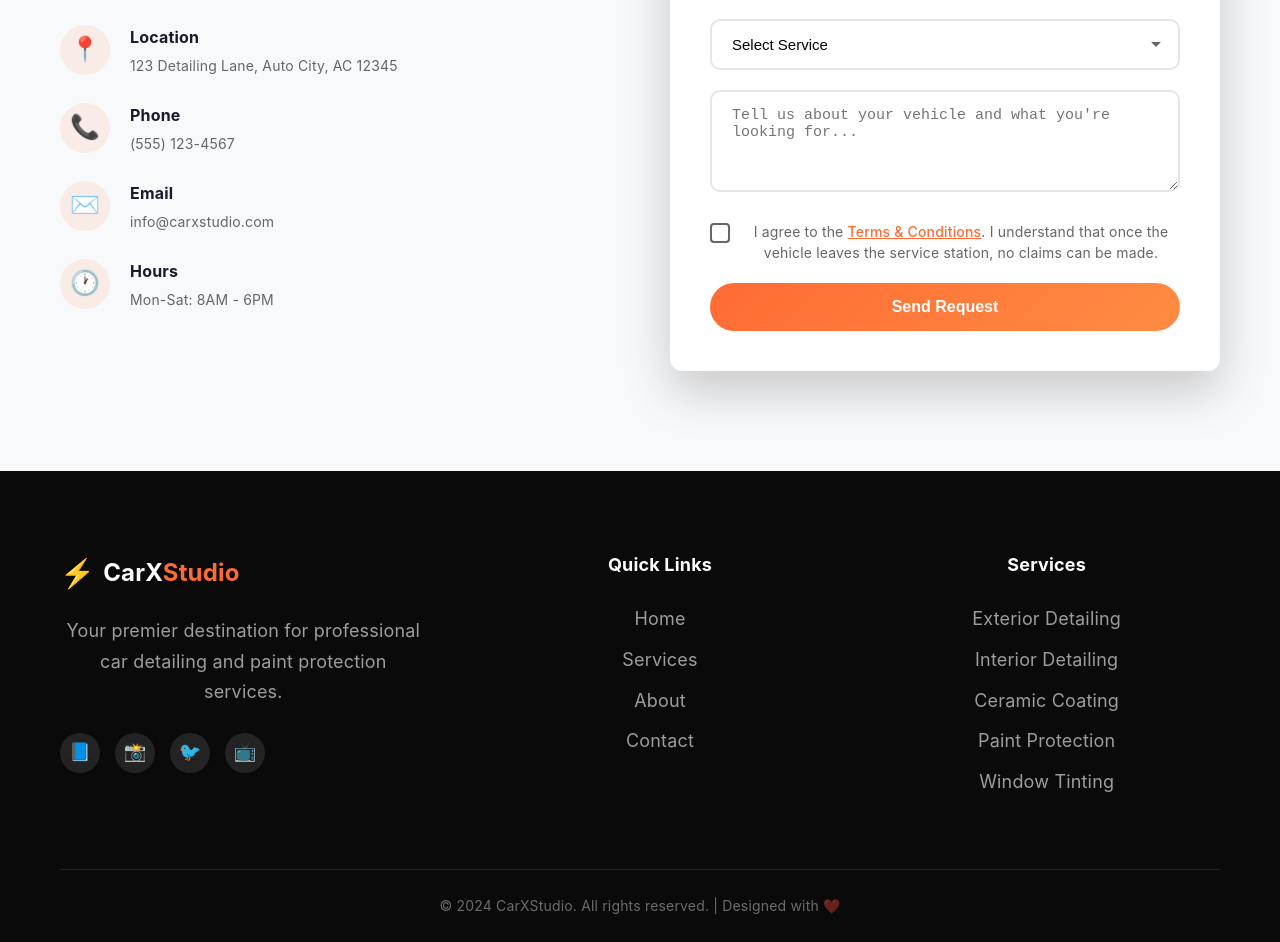
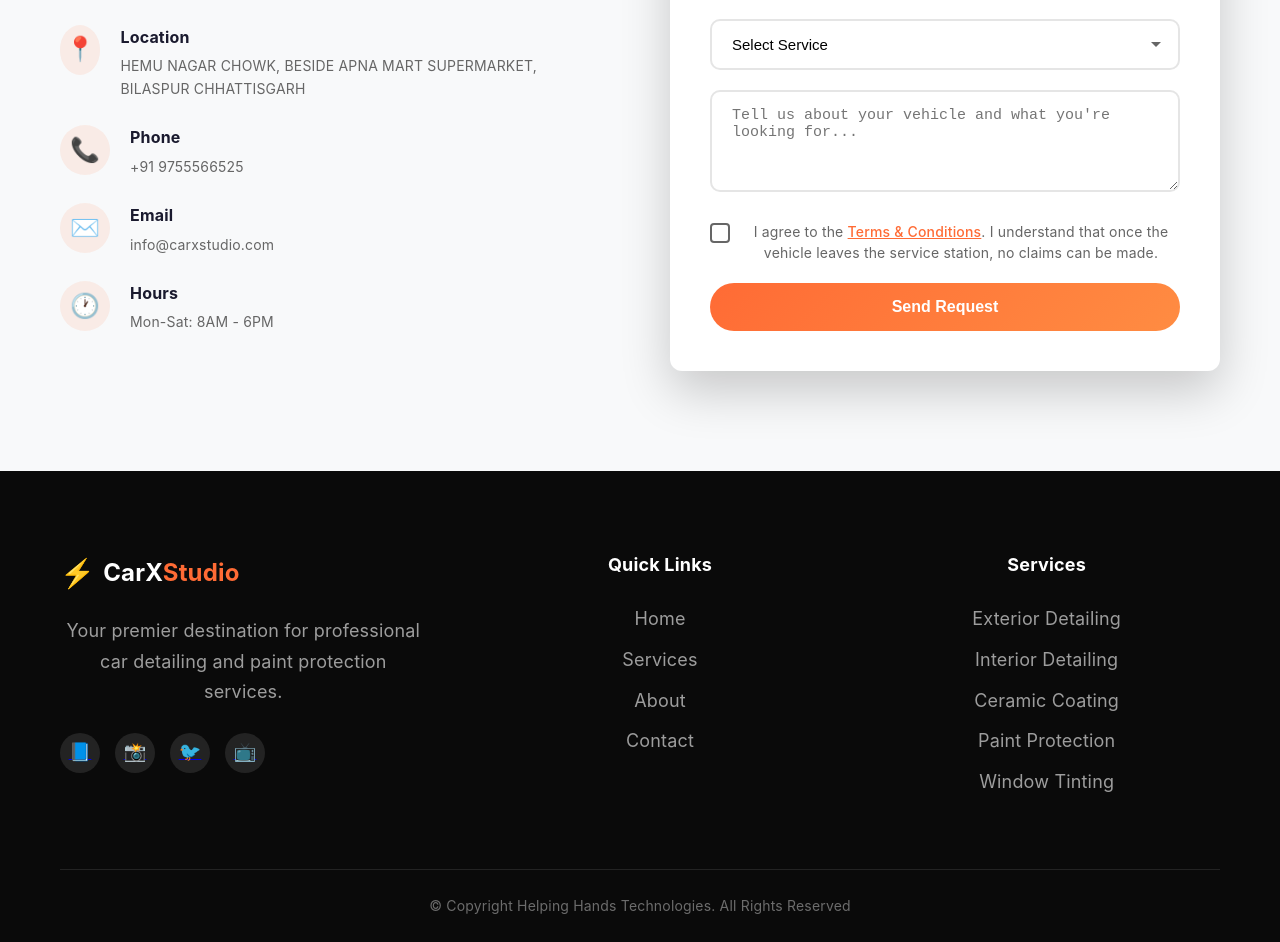
Before and after one commit to HelpingHandscodebase/carxstudio, a React (Vite) app: page / in a window 1280 px wide. Shown: the part 6161-7103 px from the top of the page. Built offline with nearby package versions, Linux system fonts and the light colour scheme.

Commit message:
address, phone and footer updated

```diff
--- a/src/App.jsx
+++ b/src/App.jsx
@@ -416,14 +416,15 @@ function App() {
                   <span className="contact-icon">📍</span>
                   <div>
                     <h4>Location</h4>
-                    <p>123 Detailing Lane, Auto City, AC 12345</p>
+                    {/* <p>123 Detailing Lane, Auto City, AC 12345</p> */}
+                    <p>HEMU NAGAR CHOWK, BESIDE APNA MART SUPERMARKET, BILASPUR CHHATTISGARH</p>
                   </div>
                 </div>
                 <div className="contact-item">
                   <span className="contact-icon">📞</span>
                   <div>
                     <h4>Phone</h4>
-                    <p>(555) 123-4567</p>
+                    <p>+91 9755566525</p>
                   </div>
                 </div>
                 <div className="contact-item">
@@ -554,7 +555,7 @@ function App() {
             </div>
           </div>
           <div className="footer-bottom">
-            <p>&copy; 2024 CarXStudio. All rights reserved. | Designed with ❤️</p>
+            <p>&copy; Copyright Helping Hands Technologies. All Rights Reserved</p>
           </div>
         </div>
       </footer>
```
Also changed, not shown: 1 other file (tests, documents, lock files or other folders).
